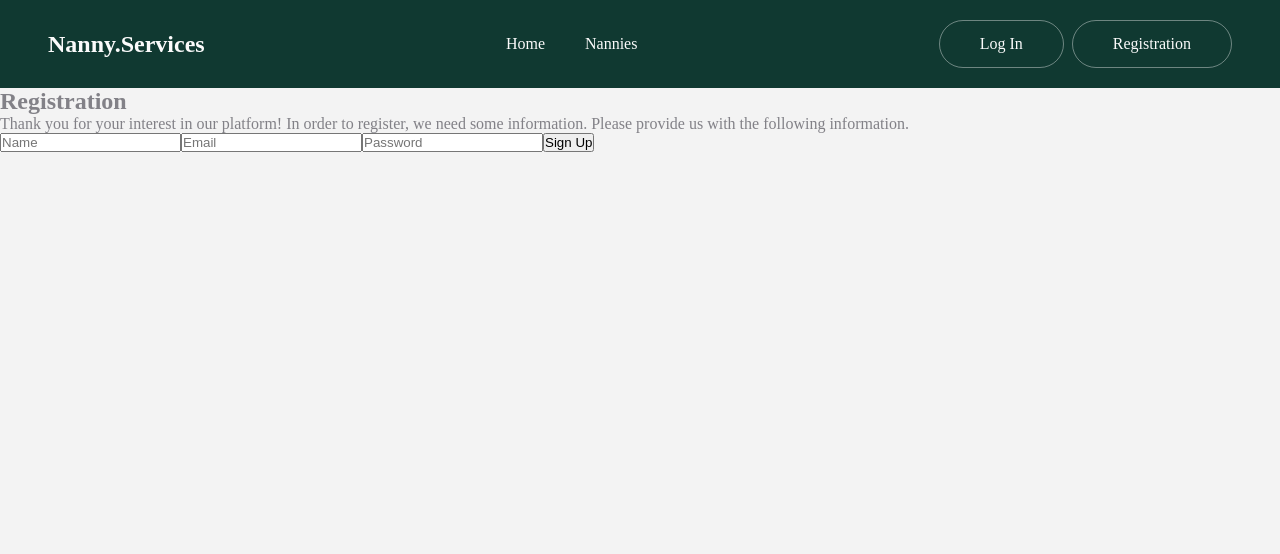
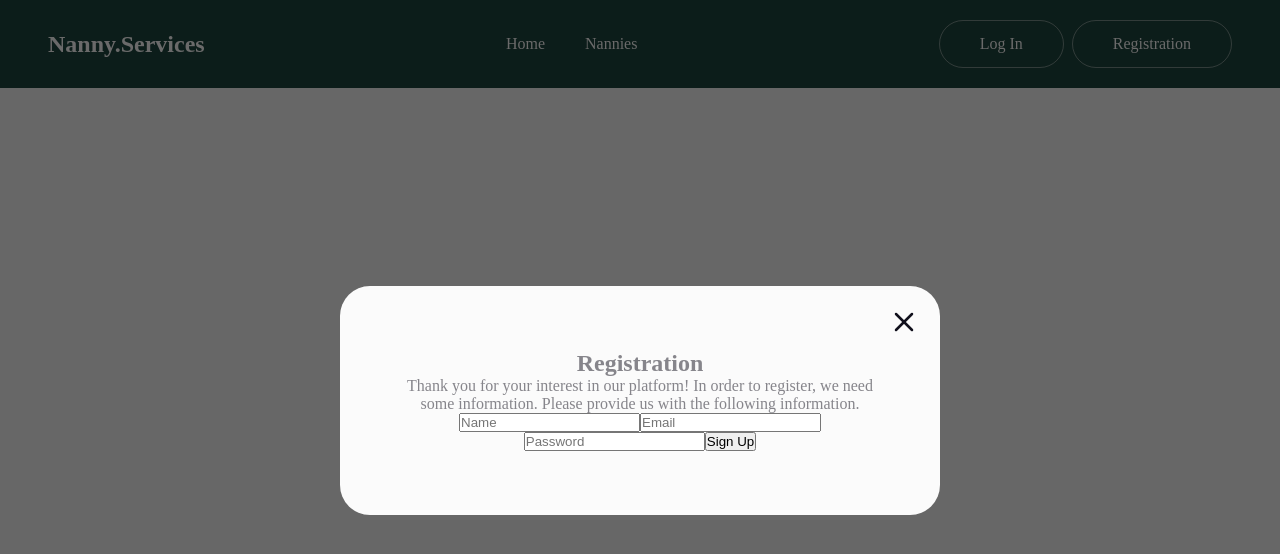
Before and after one commit to 1evanter/nanny-services, a Next.js app: page /sign-up in a window 1280 px wide. Shown: the top 554 px of the page. Built offline with nearby package versions, Linux system fonts and the light colour scheme; no server answers.

Commit message:
add modal

```diff
--- a/src/app/components/HeaderToolbar/HeaderToolbar.tsx
+++ b/src/app/components/HeaderToolbar/HeaderToolbar.tsx
@@ -6,7 +6,6 @@ import styles from "./HeaderToolbar.module.css"
 
 export const HeaderToolbar = () => {
     const [user] = useAuthState(auth);
-    console.log(user?.uid)
     const userSession = sessionStorage.getItem('user')
 
     if (!user && !userSession) {
--- a/src/app/sign-in/page.tsx
+++ b/src/app/sign-in/page.tsx
@@ -1,7 +1,8 @@
+import { Modal } from '../components/Modal/Modal';
 import { SignIn } from '../components/SignIn/SignIn';
 
 export default function Page() {
   return (
-        <SignIn />
+       <Modal> <SignIn /></Modal>
   );
 }
--- a/src/app/sign-up/page.tsx
+++ b/src/app/sign-up/page.tsx
@@ -1,7 +1,8 @@
+import { Modal } from "../components/Modal/Modal";
 import { SignUp } from "../components/SignUp/SignUp";
 
 export default function Page() {
   return (
-     <SignUp />
+    <Modal><SignUp /></Modal>
   );
 }
```
